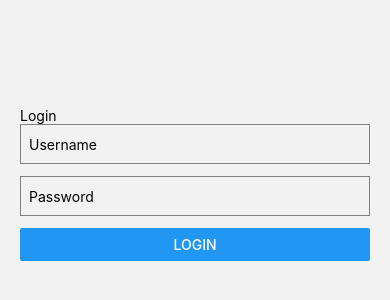
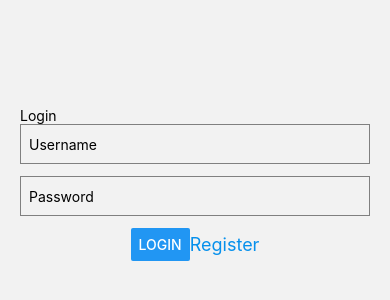
Before and after one commit to aarongraham518/healthmobile, a React Native app: screen /Login in a window 390 px wide. Shown: the part 238-538 px from the top of the page. Built offline with nearby package versions, Linux system fonts and the light colour scheme.

Commit message:
update loginscreen with additional registration button

```diff
--- a/screens/LoginScreen.js
+++ b/screens/LoginScreen.js
@@ -1,7 +1,8 @@
 import React, { useState } from 'react';
-import { View, Text, TextInput, Button, StyleSheet } from 'react-native';
+import { View, Text, TextInput, Button, StyleSheet, TouchableOpacity } from 'react-native';
 import axios from 'axios';
 import { useNavigation } from '@react-navigation/native';
+import { Colors } from '../constants/styles';
 
 const LoginScreen = () => {
   const [username, setUsername] = useState('');
@@ -39,7 +40,13 @@ const LoginScreen = () => {
         value={password}
         onChangeText={setPassword}
       />
-      <Button title="Login" onPress={handleLogin} />
+      <View style={styles.btnCtr}>
+      <Button style={{color: Colors.primaryBlue100}} title="Login" onPress={handleLogin} />
+      <TouchableOpacity onPress={() => navigation.navigate('Register')}>
+        <Text style={styles.regBtn}>Register</Text>
+      </TouchableOpacity>
+      </View>
+
     </View>
   );
 };
@@ -57,6 +64,15 @@ const styles = StyleSheet.create({
     marginBottom: 12,
     paddingHorizontal: 8,
   },
+  btnCtr:{
+    flexDirection: 'row',
+    justifyContent: 'center',
+    alignItems: 'center'
+  },
+  regBtn:{
+    color: '#0690ec',
+    fontSize: 18
+  }
 });
 
 export default LoginScreen;
```
